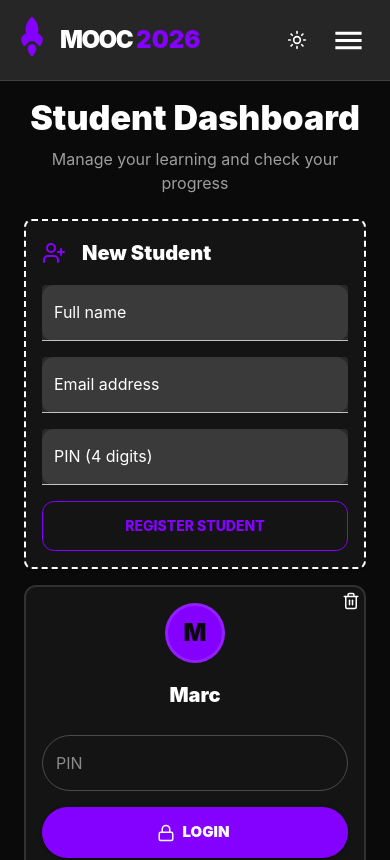
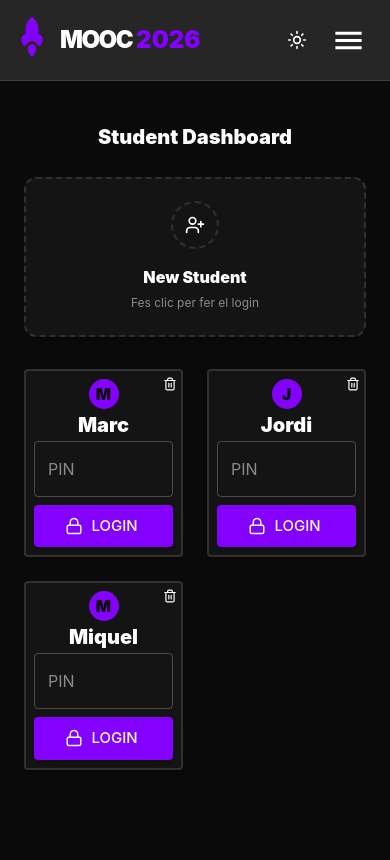
Before and after one commit to dj2026/mooc-2026, a React (Vite) app: page /dashboards/student in a window 390 px wide. Shown: the top 860 px of the page. Built offline with nearby package versions, Linux system fonts and the light colour scheme.

Commit message:
Dashboard mobild + desktop

```diff
--- a/src/locales/ca.ts
+++ b/src/locales/ca.ts
@@ -1,6 +1,6 @@
 export default{
   auth: {
-    login: "Iniciar Sessió",
+    login: "login",
     logout: "Sortir",
     start: "Inici",
     login_students: "Accés Alumnes",
@@ -16,7 +16,7 @@ export default{
     average: "punts totals",
     ranking_title: "Rànquing",
     you: "Tu",
-    create_user_title: "Nou Alumne",
+    create_user_title: "Registrat",
     name_label: "Nom complet",
     email_label: "Correu electrònic",
     pin_label: "PIN (4 dígits)",
--- a/src/pages/dashboards/StudentDashboard.tsx
+++ b/src/pages/dashboards/StudentDashboard.tsx
@@ -1,25 +1,18 @@
-import { useState, useEffect, useMemo, useCallback } from 'react';
-import { useNavigate } from 'react-router-dom';
-import {
-  PlayCircle, ChevronRight, CheckCircle2, Loader2, Lock,
-  Code2, Cpu, Globe, Database, Terminal, Layers, Trophy, RotateCcw,
-  UserPlus, Trash2, X, Check
-} from 'lucide-react';
-import { motion, AnimatePresence } from 'framer-motion';
-import {
-  Box, Container, Typography, Card, TextField, Button, Avatar,
-  LinearProgress, Stack, Alert, Tabs, Tab, IconButton, Tooltip, useTheme
-} from '@mui/material';
+import {useState, useEffect, useMemo, useCallback} from 'react';
+import {useNavigate} from 'react-router-dom';
+import {PlayCircle, ChevronRight, CheckCircle2, Loader2, Lock, Code2, Cpu, Globe, Database, Terminal, Layers, Trophy, RotateCcw, UserPlus, Trash2, X, Check} from 'lucide-react';
+import {motion, AnimatePresence} from 'framer-motion';
+import {Box, Container, Typography, Card, TextField, Button, Avatar, LinearProgress, Stack, Alert, Tabs, Tab, IconButton, Tooltip, useTheme} from '@mui/material';
 import Grid from '@mui/material/Grid';
 import LogoutIcon from '@mui/icons-material/Logout';
 import KeyboardArrowDownIcon from '@mui/icons-material/KeyboardArrowDown';
-import { api } from '../../services/api';
+import {api} from '../../services/api';
 import localData from '../../../public/data.json';
-import { useTranslation } from 'react-i18next';
+import {useTranslation} from 'react-i18next';
 
 interface Lesson { id: string; title: string; }
 interface Course { id: string; title: string; content?: Lesson[]; }
-interface Student { id: string; name: string; code: string; email: string; average?: number; }
+interface Student { id: string; name: string; code: string; email: string; average?: number; role?: 'student' | 'teacher'; }
 
 function StudentCard({ student, onLogin, onDelete, error }: {
   student: Student, onLogin: (s: Student, code: string) => void, onDelete: (id: string, pin: string) => boolean, error: boolean
@@ -43,8 +36,9 @@ function StudentCard({ student, onLogin, onDelete, error }: {
     <motion.div style={{ position: 'relative' }} whileHover={{ y: -5 }} animate={error ? { x: [-10, 10, -10, 10, 0] } : {}} transition={{ duration: 0.4 }}>
       <Box sx={{ position: 'absolute', top: 1.5, right: 1.5, zIndex: 10 }}>
         {!isDeleting ? (
-          <IconButton onClick={(e) => { e.stopPropagation(); setIsDeleting(true); }} size="small" sx={{ color: 'text.secondary', '&:hover': { color: 'error.main' } }}>
-            <Trash2 size={18} />
+          <IconButton onClick={(e) => { e.stopPropagation(); setIsDeleting(true); }} size="small" sx={{ bgcolor: 'transparent !important', '&:hover': { bgcolor: 'transparent !important' }, '&:hover svg': { color: 'error.main' } }}>
+            <Box sx={{ display: { xs: 'flex', md: 'none' } }}><Trash2 size={14} /></Box>
+            <Box sx={{ display: { xs: 'none', md: 'flex' }, mt:2, ml:-5 }}><Trash2 size={18} /></Box>
           </IconButton>
         ) : (
           <Stack direction="row" spacing={1} sx={{ bgcolor: 'background.paper', p: 0.5, borderRadius: '8px', border: '1px solid', borderColor: 'error.main', alignItems: 'center' }}>
@@ -55,12 +49,12 @@ function StudentCard({ student, onLogin, onDelete, error }: {
         )}
       </Box>
 
-      <Card sx={{ p: { xs: 2, md: 4 }, display: 'flex', flexDirection: 'column', alignItems: 'center', borderRadius: { xs: 3, md: 10 }, border: '2px solid', borderColor: error ? 'error.main' : 'divider', bgcolor: 'background.paper', backdropFilter: 'blur(20px)', minWidth: 0, height: '100%', transition: 'all 0.3s ease', '&:hover': { borderColor: 'primary.main' } }}>
-        <Avatar sx={{ width: { xs: 60, md: 80 }, height: { xs: 60, md: 80 }, mb: 2, bgcolor: 'primary.main', fontSize: { xs: '1.5rem', md: '2.2rem' }, fontWeight: 900, border: '3px solid', borderColor: 'divider' }}>{student.name.charAt(0)}</Avatar>
-        <Typography variant="h6" sx={{ fontWeight: 900, mb: 3, minWidth: 0, overflow: 'hidden', textOverflow: 'ellipsis', whiteSpace: 'nowrap', width: '100%', textAlign: 'center' }}>{student.name}</Typography>
-        <Stack spacing={2} sx={{ width: '100%' }}>
-          <TextField fullWidth type="password" placeholder="PIN" value={pin} onChange={(e) => setPin(e.target.value)} onKeyDown={(e) => e.key === 'Enter' && onLogin(student, pin)} autoComplete="off" sx={{ '& .MuiOutlinedInput-root': { borderRadius: 20 } }} />
-          <Button variant="contained" fullWidth size="large" onClick={() => onLogin(student, pin)} startIcon={<Lock size={18} />} sx={{ borderRadius: 20, py: 1.5, fontWeight: 900 }}>{t('auth.login')}</Button>
+      <Card sx={{ p: { xs: 1, md: 3}, display: 'flex', flexDirection: 'column', alignItems: 'center', borderRadius: {md: 10 }, border: '2px solid white', borderColor: error ? 'error.main' : 'divider', minWidth: 0, height: '100%', '&:hover': { borderColor: 'primary.main' } }}>
+        <Avatar sx={{ width: { xs: 30, md: 60 }, height: { xs: 30, md: 60 }, bgcolor: 'primary.main', fontSize: { xs: '1rem', md: '2rem' }, fontWeight: 900, borderColor: 'divider' }}>{student.name.charAt(0)}</Avatar>
+        <Typography variant="h6" sx={{ fontWeight: 900, minWidth: 0, overflow: 'hidden', textOverflow: 'ellipsis', whiteSpace: 'nowrap', width: '100%', textAlign: 'center' }}>{student.name}</Typography>
+        <Stack spacing={1} sx={{ width: '100%' }}>
+          <TextField fullWidth type="password" placeholder="PIN" value={pin} onChange={(e) => setPin(e.target.value)} onKeyDown={(e) => e.key === 'Enter' && onLogin(student, pin)} autoComplete="off"/>
+          <Button variant="contained" fullWidth size="large" onClick={() => onLogin(student, pin)} startIcon={<Lock size={18} />}>{t('auth.login')}</Button>
         </Stack>
       </Card>
     </motion.div>
@@ -92,11 +86,11 @@ export default function StudentDashboard() {
   const [errorId, setErrorId] = useState<string | null>(null);
   const [expandedCourse, setExpandedCourse] = useState<string | null>(null);
   const [rankingTab, setRankingTab] = useState(0);
-
+  const [showCreateForm, setShowCreateForm] = useState(false);
   const [newName, setNewName] = useState("");
   const [newEmail, setNewEmail] = useState("");
   const [newPin, setNewPin] = useState("");
-
+  const [newRole, setNewRole] = useState<'student' | 'teacher'>('student');
   const fetchProgress = useCallback(async (studentId: string) => {
     try {
       setActionLoading(true);
@@ -111,34 +105,25 @@ export default function StudentDashboard() {
 
   useEffect(() => {
     const initData = async () => {
-      try {
-        setLoading(true);
-        const jsonStudents = localData.students || [];
-        setAllCourses(localData.courses || []);
+      try {setLoading(true);
+        const jsonStudents = localData.students || [];setAllCourses(localData.courses || []);
         const localStudents = JSON.parse(localStorage.getItem('mooc_local_students') || '[]');
         const deletedIds = JSON.parse(localStorage.getItem('mooc_deleted_ids') || '[]');
-        const merged = [...jsonStudents, ...localStudents].filter(s => !deletedIds.includes(s.id));
-        setStudents(merged);
-
+        const merged = [...jsonStudents, ...localStudents].filter(s => !deletedIds.includes(s.id)); setStudents(merged);
         const saved = localStorage.getItem('currentStudent');
-        if (saved) {
-          const parsed = JSON.parse(saved);
-          setSelectedStudent(parsed);
-          await fetchProgress(parsed.id);
-        }
-      } catch (err) { setGlobalError(t('common.error_loading')); } finally { setLoading(false); }
+        if (saved) {const parsed = JSON.parse(saved); setSelectedStudent(parsed); await fetchProgress(parsed.id);}} catch (err) { setGlobalError(t('common.error_loading')); } finally { setLoading(false); }
     };
-    initData();
-  }, [fetchProgress, t]);
+    initData();}, [fetchProgress, t]);
 
   const handleCreateStudent = (e: React.FormEvent) => {
     e.preventDefault();
     if (!newName || !newEmail || !newPin) return;
-    const newStudent = { id: `local-${Date.now()}`, name: newName, email: newEmail, code: newPin };
+    const newStudent = { id: `local-${Date.now()}`, name: newName, email: newEmail, code: newPin, role: newRole };
     const updatedLocal = [...JSON.parse(localStorage.getItem('mooc_local_students') || '[]'), newStudent];
     localStorage.setItem('mooc_local_students', JSON.stringify(updatedLocal));
     setStudents(prev => [...prev, newStudent]);
-    setNewName(""); setNewEmail(""); setNewPin("");
+    setNewName(""); setNewEmail(""); setNewPin(""); setNewRole("student");
+    setShowCreateForm(false);
   };
 
   const handleDeleteStudent = (id: string, pin: string): boolean => {
@@ -149,9 +134,7 @@ export default function StudentDashboard() {
     const localOnly = JSON.parse(localStorage.getItem('mooc_local_students') || '[]');
     localStorage.setItem('mooc_local_students', JSON.stringify(localOnly.filter((s: any) => s.id !== id)));
     setStudents(prev => prev.filter(s => s.id !== id));
-    if (selectedStudent?.id === id) {
-      handleLogoutAction();
-    }
+    if (selectedStudent?.id === id) {handleLogoutAction();}
     return true;
   };
 
@@ -188,12 +171,8 @@ export default function StudentDashboard() {
   const getCourseProgress = useCallback((course: Course, studentId: string): number => {
     if (!course.content || course.content.length === 0) return 0;
     const student = students.find(s => s.id === studentId);
-    if (selectedStudent?.id === studentId) {
-      const done = course.content.filter(l => dbProgress[`${course.id}_${l.id}`]).length;
-      return Math.round((done / course.content.length) * 100);
-    }
-    return student?.average || 0;
-  }, [dbProgress, selectedStudent, students]);
+    if (selectedStudent?.id === studentId) {const done = course.content.filter(l => dbProgress[`${course.id}_${l.id}`]).length; return Math.round((done / course.content.length) * 100);}
+    return student?.average || 0;}, [dbProgress, selectedStudent, students]);
 
   const rankedStudentsByCourse = useMemo(() => {
     const currentCourse = allCourses[rankingTab];
@@ -204,43 +183,75 @@ export default function StudentDashboard() {
   if (loading) return <Box sx={{ display: 'flex', bgcolor: 'background.default', alignItems: 'center', justifyContent: 'center' }}><Loader2 className="animate-spin" color={theme.palette.primary.main} size={48} /></Box>;
 
   return (
-    <Box sx={{ bgcolor: 'background.default', color: 'text.primary', pb: 8, width: '100%', maxWidth: '100vw', overflowX: 'hidden' }}>
-      <Container maxWidth="xl" sx={{ pt: { xs: 2, md: 6 }, px: { xs: 3, sm: 1.5, md: 8, lg: 8 } }}>
-        <Box sx={{ width: '100%', overflow: 'hidden' }}>
+    <Box sx={{ bgcolor: 'background.default', color: 'text.primary', width: '100%', maxWidth: '100vw', height: '90vh', overflow: 'hidden', display: 'flex', flexDirection: 'column' }}>
+      <Container maxWidth="xl" sx={{ pt: { xs: 2, md: 6 }, px: { xs: 3, sm: 1.5, md: 8, lg: 8 }, flex: 1, display: 'flex', flexDirection: 'column', height: '100%', overflow: 'hidden' }}>
+        <Box sx={{ width: '100%', flex: 1, display: 'flex', flexDirection: 'column', overflow: 'hidden', height: '100%' }}>
           {globalError && <Alert severity="error" sx={{ mb: 3, borderRadius: '1rem' }}>{globalError}</Alert>}
 
           <AnimatePresence mode="wait">
             {!selectedStudent ? (
-              <motion.div key="login" initial={{ opacity: 0, y: 20 }} animate={{ opacity: 1, y: 0 }} exit={{ opacity: 0 }}>
-                <Typography variant="h4" align="center" sx={{ fontWeight: 900, mb: 1 }}>{t('dashboard.title')}</Typography>
-                <Typography align="center" sx={{ opacity: 0.6, mb: { xs: 3, md: 6 } }}>{t('dashboard.subtitle')}</Typography>
+              <motion.div key="login" initial={{ opacity: 0, y: 20 }} animate={{ opacity: 1, y: 0 }} exit={{ opacity: 0 }} style={{ display: 'flex', flexDirection: 'column', height: '100%', overflow: 'hidden' }}>
+                <Typography variant="h6" align="center" sx={{ fontWeight: 900, mb: 3, mt:3 }}>{t('dashboard.title')}</Typography>
 
-                <Grid container spacing={2}>
-                  <Grid size={{ xs: 12, lg: 3 }}>
-                    <Card sx={{ p: { xs: 2, md: 4 }, borderRadius: { xs: 2, md: 2.5 }, bgcolor: 'background.paper', border: '2px dashed', borderColor: 'primary.main' + '4D', height: 'fit-content' }}>
+                {/* Mobile: scroll vertical | Desktop: dos canals (form + cards) */}
+                <Box sx={{flex: 1,overflowY: 'auto',overflowX: 'hidden',pb: 2,}}>
+                <Box sx={{display: 'flex',flexDirection: { xs: 'column', md: 'row' },gap: { xs: 2, md: 4 },alignItems: 'flex-start',}}>
+
+                  {/* ── COLUMNA ESQUERRA: Formulari */}
+                  <Box sx={{ width: { xs: '100%', md: '320px' }, flexShrink: 0, minWidth: 0 }}>
+                    {!showCreateForm ? (
+                      <Card
+                        onClick={() => setShowCreateForm(true)}
+                        sx={{p: { xs: 2, md: 4 },display: 'flex', flexDirection: 'column', alignItems: 'center', justifyContent: 'center',borderRadius: { xs: 3, md: 10 },border: '2px dashed', borderColor: 'divider',bgcolor: 'background.paper',height: '100%', minHeight: { xs: 160, md: 210 },cursor: 'pointer', transition: 'all 0.3s ease','&:hover': { borderColor: 'primary.main', '& *': { color: 'primary.main' } }}}>
+                        <Box sx={{ width: 48, height: 48, borderRadius: '50%', border: '2px dashed', borderColor: 'divider', display: 'flex', alignItems: 'center', justifyContent: 'center', mb: 2 }}>
+                          <UserPlus size={20} color={theme.palette.text.secondary} />
+                        </Box>
+                        <Typography variant="body1" sx={{ fontWeight: 900, color: 'text.secondary' }}>
+                          {t('dashboard.create_user_title')}
+                        </Typography>
+                        <Typography variant="caption" sx={{ color: 'text.disabled', mt: 0.5, textAlign: 'center' }}>
+                          Fes clic per fer el login
+                        </Typography>
+                      </Card>
+                    ) : (
+                      <Card sx={{ p: { xs: 2, md: 5 }, borderRadius: { xs: 2, md: 2.5 }, bgcolor: 'background.paper', border: '2px dashed', borderColor: 'primary.main' + '4D', height: 'fit-content' }}>
                         <Stack spacing={{ xs: 2, md: 3 }} component="form" onSubmit={handleCreateStudent}>
-                        <Stack direction="row" spacing={2} sx={{ alignItems: 'center' }}>
-                          <UserPlus color={theme.palette.primary.main} />
+                          <Stack direction="row" sx={{ alignItems: 'center', justifyContent: 'space-between' }}>
+                            <Stack direction="row" spacing={1} sx={{ alignItems: 'center' }}>
+                              <UserPlus size={18} color={theme.palette.primary.main} />
                               <Typography variant="h6" sx={{ fontWeight: 900 }}>{t('dashboard.create_user_title')}</Typography>
                             </Stack>
+                            <IconButton size="small" onClick={() => setShowCreateForm(false)} sx={{ color: 'text.secondary', '&:hover': { color: 'error.main' } }}>
+                              <X size={18} />
+                            </IconButton>
+                          </Stack>
+                          <Box sx={{ display: 'flex', bgcolor: 'action.hover', borderRadius: '12px', p: 0.5, position: 'relative' }}>
+                            <Box sx={{ position: 'absolute', top: 4, bottom: 4, left: newRole === 'student' ? 4 : 'calc(50% + 2px)', width: 'calc(50% - 6px)', bgcolor: 'primary.main', borderRadius: '10px', transition: 'left 0.25s ease' }} />
+                            <Button disableRipple onClick={() => setNewRole('student')} sx={{ flex: 1, zIndex: 1, borderRadius: '10px', py: 0.75, fontWeight: 800, fontSize: '0.8rem', textTransform: 'none', color: newRole === 'student' ? '#fff' : 'text.secondary', '&:hover': { bgcolor: 'transparent' } }}>Student</Button>
+                            <Button disableRipple onClick={() => setNewRole('teacher')} sx={{ flex: 1, zIndex: 1, borderRadius: '10px', py: 0.75, fontWeight: 800, fontSize: '0.8rem', textTransform: 'none', color: newRole === 'teacher' ? '#fff' : 'text.secondary', '&:hover': { bgcolor: 'transparent' } }}>Teacher</Button>
+                          </Box>
                           <TextField fullWidth label={t('dashboard.name_label')} variant="filled" value={newName} onChange={e => setNewName(e.target.value)} sx={{ bgcolor: 'action.hover', borderRadius: '12px' }} />
                           <TextField fullWidth label={t('dashboard.email_label')} variant="filled" value={newEmail} onChange={e => setNewEmail(e.target.value)} sx={{ bgcolor: 'action.hover', borderRadius: '12px' }} />
                           <TextField fullWidth label={t('dashboard.pin_label')} variant="filled" type="password" value={newPin} onChange={e => setNewPin(e.target.value)} slotProps={{ htmlInput: { maxLength: 4 } }} sx={{ bgcolor: 'action.hover', borderRadius: '12px' }} />
-                        <Button type="submit" variant="outlined" fullWidth sx={{ borderRadius: '12px', py: 1.5, borderColor: 'primary.main', color: 'primary.main', fontWeight: 800 }}>{t('dashboard.register_btn')}</Button>
+                          <Button type="submit" variant="outlined" fullWidth sx={{ borderRadius: '12px', py: 1.5, borderColor: 'primary.main', color: 'primary.main', fontWeight: 800 }}>{newRole === 'teacher' ? 'Registrar Teacher' : 'Registrar Student'}</Button>
                         </Stack>
                       </Card>
-                  </Grid>
+                    )}
+                  </Box>
 
-                  <Grid size={{ xs: 12, lg: 9 }}>
-                    <Grid container spacing={2}>
-                      {students.map(s => (
-                        <Grid key={s.id} size={{ xs: 12, sm: 6, md: 4 }}>
-                          <StudentCard student={s} onLogin={handleLogin} onDelete={handleDeleteStudent} error={errorId === s.id} />
-                        </Grid>
-                      ))}
-                    </Grid>
-                  </Grid>
-                </Grid>
+                  {/* ── DIVISOR VERTICAL (només desktop) ── */}
+                  <Box sx={{ display: { xs: 'none', md: 'block' }, width: '2px', height: '100%', minHeight: '500px', bgcolor: 'divider', borderRadius: 1, alignSelf: 'stretch' }} />
+
+                  {/* ── COLUMNA DRETA: Cards ── */}
+                  <Box sx={{ flex: 1, minWidth: 0 }}>
+                    <Box sx={{display: 'grid',gridTemplateColumns: { xs: 'repeat(2, 1fr)', md: 'repeat(auto-fill, minmax(200px, 1fr))' },gap: 3,alignItems: 'start',mt:2}}>
+                      {students .filter(s => newRole === 'teacher' ? s.role === 'teacher' : (s.role === 'student' || !s.role))
+                        .map(s => (<Box key={s.id} sx={{ minWidth: 0 }}><StudentCard student={s} onLogin={handleLogin} onDelete={handleDeleteStudent} error={errorId === s.id} /></Box>))}
+                    </Box>
+                  </Box>
+
+                </Box>
+                </Box>
               </motion.div>
             ) : (
               <motion.div key="dash" initial={{ opacity: 0, scale: 0.98 }} animate={{ opacity: 1, scale: 1 }}>
@@ -268,7 +279,7 @@ export default function StudentDashboard() {
 
                       <Box sx={{ height: { md: '250px' }, width: '100%', display: { xs: 'none', md: 'block' } }} />
 
-                      <Card sx={{ p: { xs: 2, md: 3 }, borderRadius: { xs: 2, md: 2.5 }, bgcolor: 'background.paper', border: '1px solid', borderColor: 'divider', display: { xs: 'none', md: 'block' }, maxWidth: '280px', width: '100%', mt: { xs: 0, md: '-169px !important' } }}>
+                      <Card sx={{ p: { xs: 2, md: 3 }, borderRadius: { xs: 2, md: 2.5 }, bgcolor: 'background.paper', border: '1px solid', borderColor: 'divider', display: { xs: 'none', md: 'block' }, maxWidth: '280px', width: '100%', mt: { xs: 0, md: '-105px !important' } }}>
                         <Typography variant="subtitle1" sx={{ fontWeight: 900, mb: 2 }}>{t('dashboard.progress_detail')}</Typography>
                         <Stack spacing={2}>
                           {allCourses.map(course => (
@@ -346,17 +357,7 @@ export default function StudentDashboard() {
                       ))}
                     </Grid>
 
-                    <Box sx={{
-                      display: { xs: 'flex', md: 'none' },
-                      flexDirection: 'row',
-                      alignItems: 'center',
-                      justifyContent: 'center',
-                      gap: 2,
-                      zIndex: 11,
-                      width: '100%',
-                      my: 4
-                    }}>
-
+                    <Box sx={{display: { xs: 'flex', md: 'none' }, lexDirection: 'row', alignItems: 'center', justifyContent: 'center', gap: 2, zIndex: 11,width: '100%',my: 4}}>
                     <Box sx={{ display: 'flex', flexDirection: 'column', alignItems: 'center', height: '20px', justifyContent: 'center' }}>
                       {[0, 1, 2].map((i) => (
                         <Box
@@ -374,38 +375,19 @@ export default function StudentDashboard() {
                         </Box>
                       ))}
                     </Box>
-
-                    <Typography sx={{
-                      fontSize: '0.6rem',
-                      fontWeight: 900,
-                      letterSpacing: '0.25em',
-                      color: 'text.primary',
-                      textTransform: 'uppercase',
-                      mx: 1
-                    }}>
-                      LEADERBOARD
-                    </Typography>
+                    {/* MOBILE ── SCROLL DOWN */}
+                    <Typography sx={{fontSize: '0.6rem',fontWeight: 900, letterSpacing: '0.25em',color: 'text.primary', textTransform: 'uppercase', mx: 1}}>LEADERBOARD</Typography>
 
                     <Box sx={{ display: 'flex', flexDirection: 'column', alignItems: 'center', height: '20px', justifyContent: 'center' }}>
                       {[0, 1, 2].map((i) => (
-                        <Box
-                          key={`right-${i}`}
-                          component={motion.div}
-                          animate={{ opacity: [0, 1, 0], y: [0, 5, 10] }}
-                          transition={{ duration: 2, repeat: Infinity, delay: i * 0.3, ease: "easeInOut" }}
-                          sx={{
-                            mt: i === 0 ? -2 : -3,
-                            display: 'flex',
-                            color: 'text.primary'
-                          }}
-                        >
+                        <Box key={`right-${i}`} component={motion.div} animate={{ opacity: [0, 1, 0], y: [0, 5, 10] }} transition={{ duration: 2, repeat: Infinity, delay: i * 0.3, ease: "easeInOut" }}sx={{mt: i === 0 ? -2 : -3,display: 'flex', color: 'text.primary'}}>
                           <KeyboardArrowDownIcon sx={{ fontSize: '1.2rem' }} />
                         </Box>
                       ))}
                     </Box>
                   </Box>
 
-                    <Stack direction="row" spacing={1} sx={{ mb: { xs: 2, md: 2 }, alignItems: 'center', mt: { xs: 10, md: 19.4 }}}>
+                    <Stack direction="row" spacing={1} sx={{ mb: { xs: 2, md: 2 }, alignItems: 'center', mt: { xs: 10, md: 22}}}>
                       <Trophy size={22} color="#ffb700" />
                       <Typography variant="h6" sx={{ fontWeight: 900 }}>{t('dashboard.ranking_title')}</Typography>
                     </Stack>
```
Lines whose indentation alone changed are shown as unchanged.
